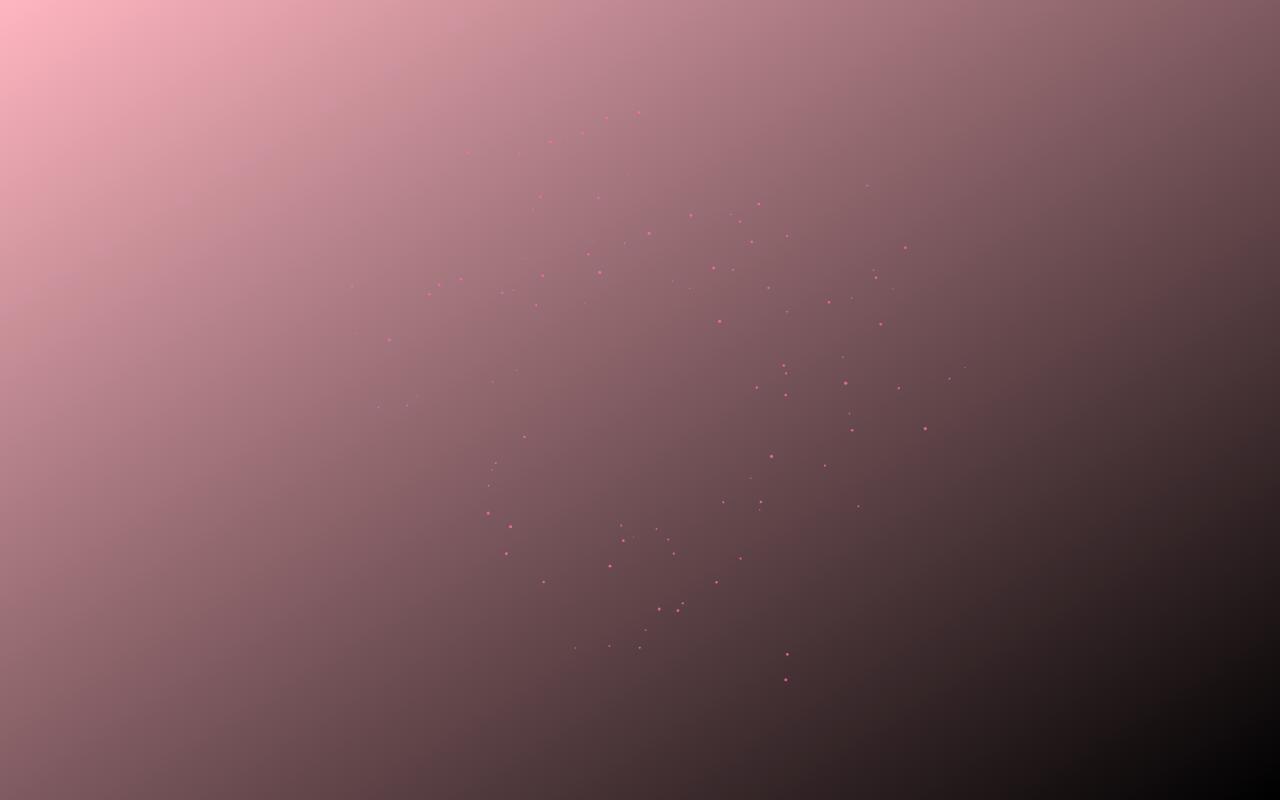
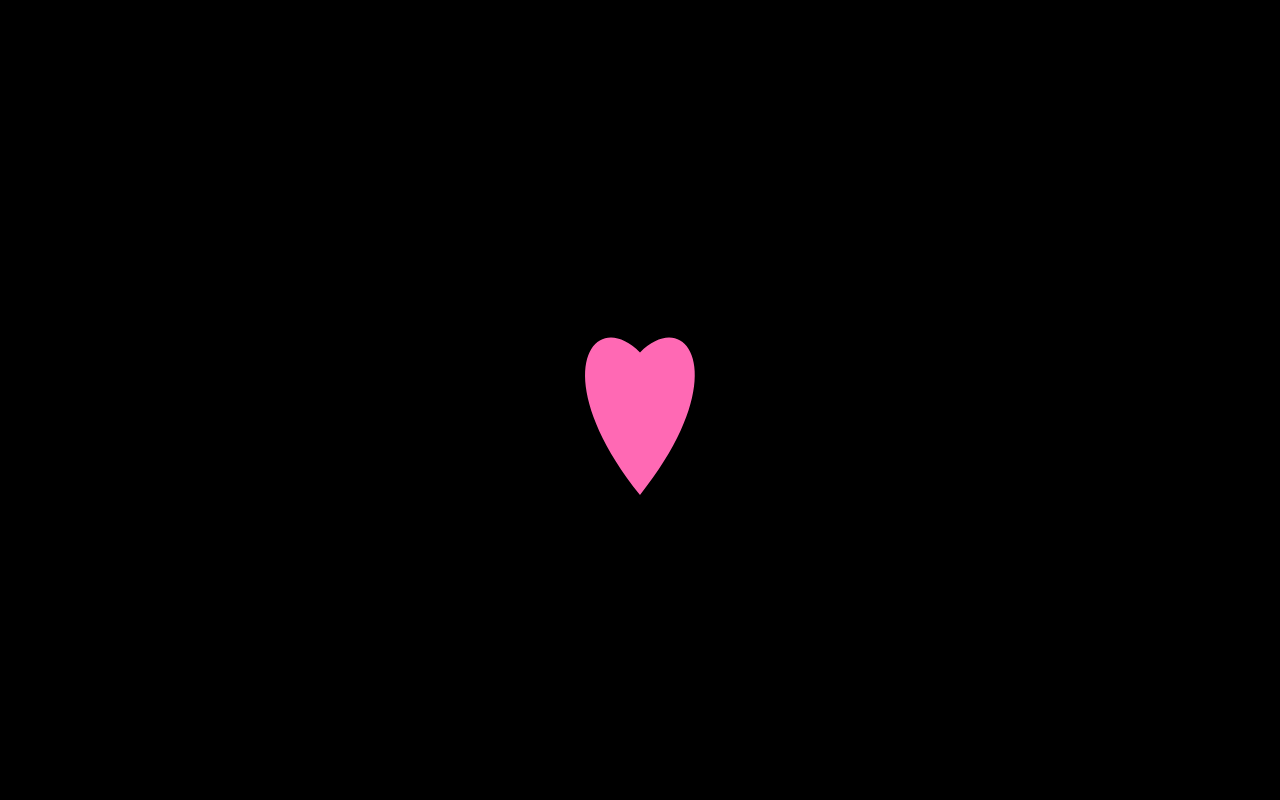
Before and after one commit to ArchieZM/valentine, a plain HTML site: page index1.html in a window 1280 px wide. Both pictures are taken after a click on the button "Продолжить". Drawn offline with Linux system fonts and the light colour scheme.

Commit message:
Update index1.html

```diff
--- a/index1.html
+++ b/index1.html
@@ -5,133 +5,257 @@
   <meta name="viewport" content="width=device-width, initial-scale=1.0">
   <title>Валентинка</title>
   <style>
-        body {
+    html, body {
       margin: 0;
+      padding: 0;
+      height: 100%;
       overflow: hidden;
+      /* Фон: градиент от светло-розового (в углу) к чёрному */
+      background: linear-gradient(135deg, #ffc0cb, #000);
       font-family: Arial, sans-serif;
-            background: linear-gradient(to bottom right, #ffb6c1, #000);
-            height: 100vh;
-            display: flex;
-            justify-content: center;
-            align-items: center;
-            transition: background 1s ease-in-out;
+      color: #fff;
     }
-        .screen {
-            position: absolute;
-            text-align: center;
-            color: white;
-            font-size: 2em;
-        }
-        button {
-            background-color: #008CBA;
-            color: white;
-            padding: 15px 30px;
-            font-size: 1.2em;
-            border: none;
-            cursor: pointer;
-            margin-top: 20px;
-        }
-        button:hover {
-            background-color: #005f73;
-        }
-        #heartCanvas {
+    #canvas {
       position: absolute;
       top: 0;
       left: 0;
+    }
+    /* Кнопка "Продолжить" */
+    #continueBtn, #restartBtn {
+      position: absolute;
+      left: 50%;
+      transform: translateX(-50%);
+      padding: 15px 30px;
+      font-size: 18px;
+      border: none;
+      border-radius: 5px;
+      cursor: pointer;
+    }
+    #continueBtn {
+      bottom: 20%;
+      background-color: #00aaff;
+      color: #fff;
+    }
+    /* Кнопка для перезапуска валентинки */
+    #restartBtn {
+      bottom: 10%;
+      background-color: #28a745;
+      color: #fff;
+      display: none;
+    }
+    /* Текст на начальном экране */
+    #message {
+      position: absolute;
+      top: 40%;
       width: 100%;
-            height: 100%;
-            display: none;
+      text-align: center;
+      font-size: 36px;
+      font-weight: bold;
+      text-shadow: 2px 2px 4px #000;
     }
   </style>
 </head>
 <body>
-    <div id="stage1" class="screen">
-        <h1>Я люблю тебя ♥️</h1>
+  <canvas id="canvas"></canvas>
+  <div id="message">Я люблю тебя♥️</div>
   <button id="continueBtn">Продолжить</button>
-    </div>
-    <canvas id="heartCanvas"></canvas>
+  <button id="restartBtn">Начать сначала</button>
+
   <script>
-        document.addEventListener("DOMContentLoaded", function () {
-            const continueBtn = document.getElementById("continueBtn");
-            const stage1 = document.getElementById("stage1");
-            const canvas = document.getElementById("heartCanvas");
-            const ctx = canvas.getContext("2d");
+    const canvas = document.getElementById('canvas');
+    const ctx = canvas.getContext('2d');
+    const messageEl = document.getElementById('message');
+    const continueBtn = document.getElementById('continueBtn');
+    const restartBtn = document.getElementById('restartBtn');
+    let width, height;
+    let animationStep = 1;  // этапы анимации: 1 – начальный, 2 – переход, 3 – формирование сердца, 4 – биение сердца
+    let startTime;
+    let heartScale = 1;
+    let pulsing = false;
 
-            let width = canvas.width = window.innerWidth;
-            let height = canvas.height = window.innerHeight;
+    function resize() {
+      width = window.innerWidth;
+      height = window.innerHeight;
+      canvas.width = width;
+      canvas.height = height;
+    }
+    window.addEventListener('resize', resize);
+    resize();
 
-            function resizeCanvas() {
-                width = canvas.width = window.innerWidth;
-                height = canvas.height = window.innerHeight;
+    // Элементы для анимации этапа 1
+    const hearts = [];
+    const words = ['Любовь', 'Счастье', 'Ты — моя звезда'];
+    for (let i = 0; i < 20; i++) {
+      hearts.push({
+        x: Math.random() * width,
+        y: height + Math.random() * 100,
+        size: Math.random() * 10 + 5,
+        speed: Math.random() * 0.5 + 0.5
+      });
     }
 
-            window.addEventListener("resize", resizeCanvas);
+    function drawStage1() {
+      // Фон с градиентом
+      let gradient = ctx.createLinearGradient(0, 0, width, height);
+      gradient.addColorStop(0, '#ffc0cb');
+      gradient.addColorStop(1, '#000');
+      ctx.fillStyle = gradient;
+      ctx.fillRect(0, 0, width, height);
 
-            continueBtn.addEventListener("click", function () {
-                stage1.style.transition = "transform 1s ease-in-out, opacity 1s ease-in-out";
-                stage1.style.transform = "translateY(-100vh)";
-                stage1.style.opacity = "0";
-                setTimeout(() => {
-                    stage1.style.display = "none";
-                    canvas.style.display = "block";
-                    animateHeart();
-                }, 1000);
+      // Рисуем плавающие сердечки
+      hearts.forEach(heart => {
+        ctx.fillStyle = 'rgba(255,255,255,0.5)';
+        ctx.beginPath();
+        ctx.arc(heart.x, heart.y, heart.size, 0, Math.PI * 2);
+        ctx.fill();
+        heart.y -= heart.speed;
+        if (heart.y < -heart.size) {
+          heart.y = height + heart.size;
+        }
       });
 
-            function animateHeart() {
-                let particles = [];
-                let heartSize = 50;
-
-                function Particle(x, y, vx, vy, size, color) {
-                    this.x = x;
-                    this.y = y;
-                    this.vx = vx;
-                    this.vy = vy;
-                    this.size = size;
-                    this.color = color;
+      // Рисуем романтические слова (случайные позиции)
+      ctx.font = "24px Arial";
+      ctx.fillStyle = "rgba(255,255,255,0.3)";
+      words.forEach((word, index) => {
+        let x = Math.random() * width;
+        let y = (height / 2) + index * 30 - 30;
+        ctx.fillText(word, x, y);
+      });
     }
 
-                Particle.prototype.update = function () {
-                    this.x += this.vx;
-                    this.y += this.vy;
-                    this.size *= 0.98;
-                };
+    // Этап 2: переход – кнопка улетает, фон смещается вверх и затем экран становится чёрным
+    let transitionStart;
+    function drawStage2() {
+      const elapsed = Date.now() - transitionStart;
+      const offset = elapsed / 2;
+      ctx.save();
+      ctx.translate(0, -offset);
+      drawStage1();
+      ctx.restore();
 
-                Particle.prototype.draw = function () {
-                    ctx.beginPath();
-                    ctx.arc(this.x, this.y, this.size, 0, Math.PI * 2);
-                    ctx.fillStyle = this.color;
-                    ctx.fill();
-                };
-
-                function createHeartParticles() {
-                    for (let i = 0; i < 100; i++) {
-                        let angle = Math.random() * Math.PI * 2;
-                        let speed = Math.random() * 2 + 1;
-                        let x = width / 2;
-                        let y = height / 2;
-                        let vx = Math.cos(angle) * speed;
-                        let vy = Math.sin(angle) * speed;
-                        let size = Math.random() * 10 + 5;
-                        let color = "rgba(255, 105, 180, 0.8)";
-                        particles.push(new Particle(x, y, vx, vy, size, color));
+      if (elapsed > 500) {
+        ctx.fillStyle = "rgba(0,0,0," + Math.min((elapsed - 500) / 500, 1) + ")";
+        ctx.fillRect(0, 0, width, height);
       }
     }
 
-                function drawHeart() {
-                    ctx.clearRect(0, 0, width, height);
-                    particles.forEach((particle, index) => {
-                        particle.update();
-                        particle.draw();
-                        if (particle.size < 0.5) particles.splice(index, 1);
+    // Этап 3: формирование сердца – из углов и сторон экрана появляются неоновые нити
+    let neonLines = [];
+    let heartFormed = false;
+    function initNeonLines() {
+      neonLines = [];
+      for (let i = 0; i < 50; i++) {
+        let angle = Math.random() * Math.PI * 2;
+        neonLines.push({
+          x: Math.cos(angle) * width,
+          y: Math.sin(angle) * height,
+          angle: angle,
+          progress: 0
         });
-                    requestAnimationFrame(drawHeart);
+      }
+    }
+    function drawStage3() {
+      ctx.fillStyle = "#000";
+      ctx.fillRect(0, 0, width, height);
+      neonLines.forEach(line => {
+        line.progress += 0.02;
+        let startX = line.x;
+        let startY = line.y;
+        let endX = width / 2;
+        let endY = height / 2;
+        let currentX = startX + (endX - startX) * line.progress;
+        let currentY = startY + (endY - startY) * line.progress;
+        ctx.strokeStyle = 'rgba(255,20,147,' + Math.min(line.progress, 1) + ')';
+        ctx.lineWidth = 2;
+        ctx.beginPath();
+        ctx.moveTo(startX, startY);
+        ctx.lineTo(currentX, currentY);
+        ctx.stroke();
+      });
+      if (neonLines.every(line => line.progress >= 1)) {
+        heartFormed = true;
+      }
     }
 
-                createHeartParticles();
+    // Этап 4: сердце начинает биться (пульсация)
+    function drawHeart() {
+      ctx.save();
+      ctx.translate(width / 2, height / 2);
+      ctx.scale(heartScale, heartScale);
+      ctx.beginPath();
+      // Рисуем форму сердца с помощью кривых Безье
+      ctx.moveTo(0, -50);
+      ctx.bezierCurveTo(50, -100, 100, -25, 0, 100);
+      ctx.bezierCurveTo(-100, -25, -50, -100, 0, -50);
+      ctx.fillStyle = 'rgb(255,105,180)';
+      ctx.fill();
+      ctx.restore();
+    }
+
+    function animate() {
+      ctx.clearRect(0, 0, width, height);
+      if (animationStep === 1) {
+        drawStage1();
+      } else if (animationStep === 2) {
+        drawStage2();
+        if (Date.now() - transitionStart > 1000) {
+          animationStep = 3;
+          initNeonLines();
+        }
+      } else if (animationStep === 3) {
+        drawStage3();
+        if (heartFormed) {
+          animationStep = 4;
+          pulsing = true;
+          startTime = Date.now();
+        }
+      } else if (animationStep === 4) {
+        ctx.fillStyle = "#000";
+        ctx.fillRect(0, 0, width, height);
+        let elapsed = Date.now() - startTime;
+        heartScale = 1 + 0.05 * Math.sin(elapsed / 200);
         drawHeart();
       }
+      requestAnimationFrame(animate);
+    }
+    requestAnimationFrame(animate);
+
+    // Обработчик кнопки "Продолжить" – переход к этапу 2
+    continueBtn.addEventListener('click', () => {
+      animationStep = 2;
+      transitionStart = Date.now();
+      continueBtn.style.display = 'none';
+      messageEl.style.display = 'none';
     });
+
+    // Обработчик кнопки "Начать сначала" – сброс анимации
+    restartBtn.addEventListener('click', () => {
+      animationStep = 1;
+      heartFormed = false;
+      neonLines = [];
+      hearts.forEach(heart => {
+        heart.y = height + Math.random() * 100;
+      });
+      continueBtn.style.display = 'block';
+      messageEl.style.display = 'block';
+      restartBtn.style.display = 'none';
+    });
+
+    // После формирования сердца показываем кнопку перезапуска через некоторое время
+    setInterval(() => {
+      if (animationStep === 4) {
+        restartBtn.style.display = 'block';
+      }
+    }, 3000);
+
+    // Если требуется, можно отправить данные обратно боту через Telegram Web App API
+    function sendDataToBot() {
+      if (window.Telegram && Telegram.WebApp) {
+        Telegram.WebApp.sendData("valentine_closed");
+      }
+    }
+    window.addEventListener('beforeunload', sendDataToBot);
   </script>
 </body>
 </html>
```
Lines whose indentation alone changed are shown as unchanged.
